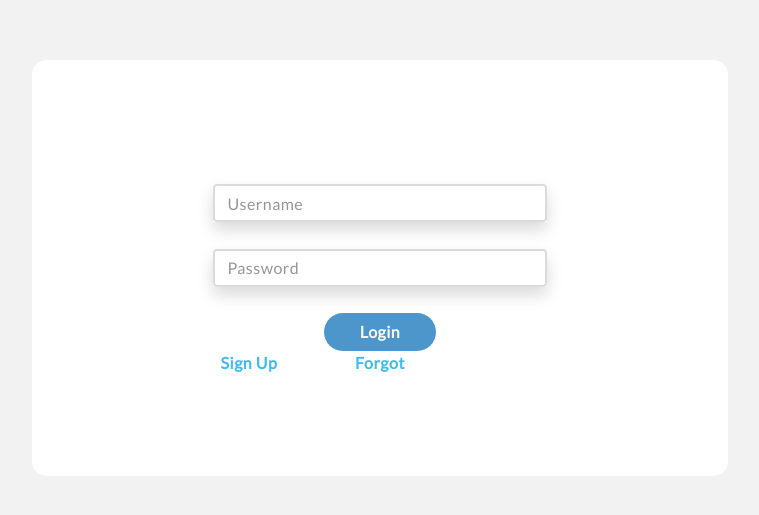
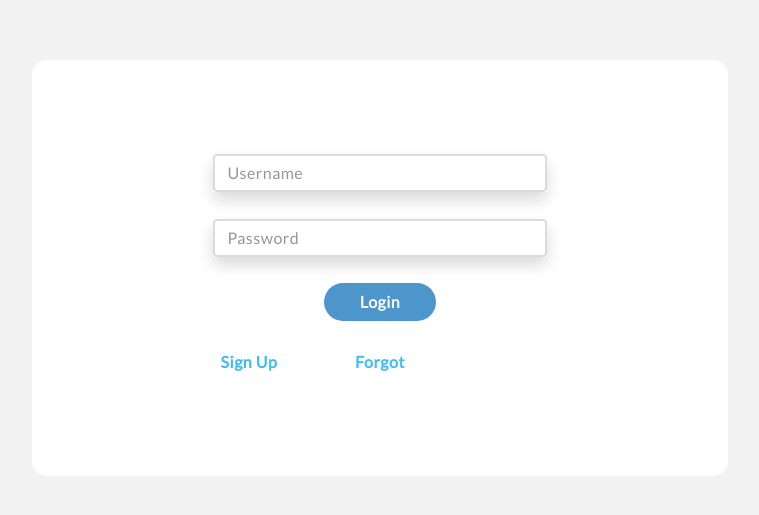
Before and after one commit to MarkdaleMGMT/frontend-integration, a React (Create React App) app: page / in a window 1280 px wide. Shown: the part 153-668 px from the top of the page, without its empty margins (260-1019 px from the left). Built offline with nearby package versions, Linux system fonts and the light colour scheme.

Commit message:
added margins

```diff
--- a/src/LoginPanel/LoginPanel.css
+++ b/src/LoginPanel/LoginPanel.css
@@ -21,3 +21,7 @@ div#sign-up, div#forgot{
     padding: 0;
     margin: 0;
 }
+
+div#registration-links{
+    margin-top: 8%;
+}
--- a/src/Panel/Panel.css
+++ b/src/Panel/Panel.css
@@ -13,8 +13,8 @@ div.card{
 }
 
 div.card-body{
-  padding-top: 17.8%;
-  padding-bottom: 17.8%;
+  padding-top: 11.7vh;
+  padding-bottom: 12.8%;
   padding-left: 23.9%;
   padding-right: 23.9%;
 }
```
